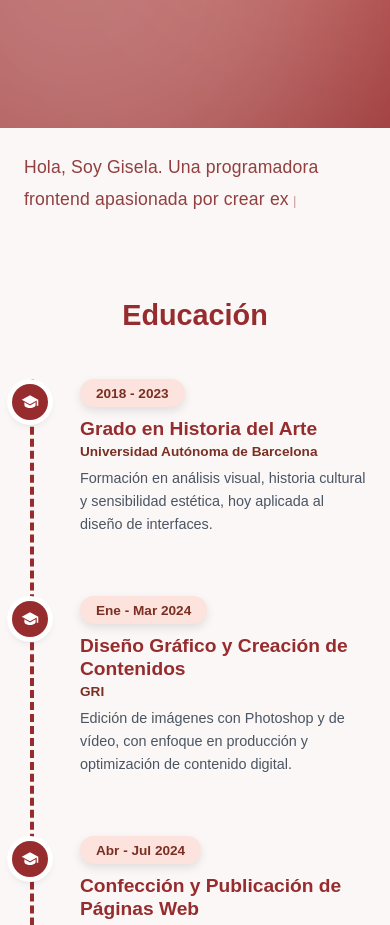
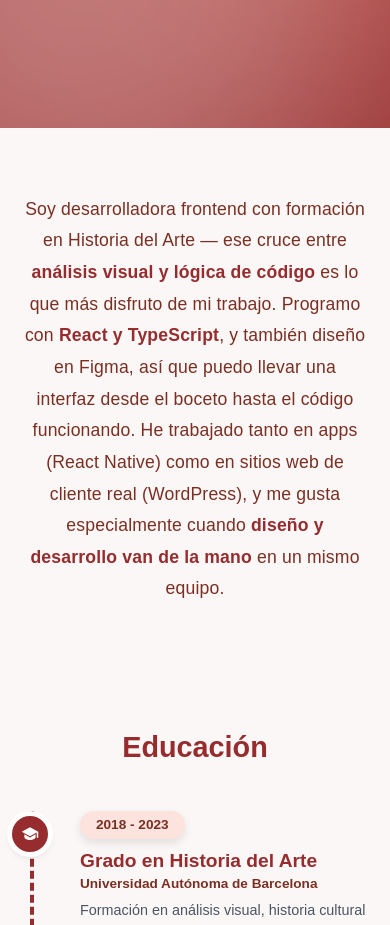
Before and after one commit to Gisela-99/giselacarballo, a React (Vite) app in the folder Portafolio/: page / in a window 390 px wide. Shown: the part 780-1705 px from the top of the page. Built offline with nearby package versions, Linux system fonts and the light colour scheme.

Commit message:
feat: actualiza Home, refactoriza AboutSection y añade TypewriterSection

```diff
--- a/Portafolio/index.html
+++ b/Portafolio/index.html
@@ -1,10 +1,24 @@
 <!doctype html>
-<html lang="en">
+<html lang="es">
   <head>
     <meta charset="UTF-8" />
     <link rel="icon" type="image/svg+xml" href="/Logo-Gisela.svg" />
     <meta name="viewport" content="width=device-width, initial-scale=1.0" />
-    <title>Gisela Carballo Urquidi</title>
+    <title>Gisela Carballo Urquidi | Desarrolladora Frontend</title>
+    <meta name="description" content="Portafolio de Gisela Carballo Urquidi, desarrolladora frontend y diseñadora UI. Proyectos en React, TypeScript y WordPress." />
+
+    <!-- Open Graph -->
+    <meta property="og:type" content="website" />
+    <meta property="og:title" content="Gisela Carballo Urquidi | Desarrolladora Frontend" />
+    <meta property="og:description" content="Portafolio de Gisela Carballo Urquidi, desarrolladora frontend y diseñadora UI." />
+    <meta property="og:image" content="https://giselacarballo.vercel.app/preview.png" />
+    <meta property="og:url" content="https://giselacarballo.vercel.app/" />
+
+    <!-- Twitter -->
+    <meta name="twitter:card" content="summary_large_image" />
+    <meta name="twitter:title" content="Gisela Carballo Urquidi | Desarrolladora Frontend" />
+    <meta name="twitter:description" content="Portafolio de Gisela Carballo Urquidi, desarrolladora frontend y diseñadora UI." />
+    <meta name="twitter:image" content="https://giselacarballo.vercel.app/preview.png" />
   </head>
   <body>
     <div id="root"></div>
--- a/Portafolio/src/pages/Home/Home.tsx
+++ b/Portafolio/src/pages/Home/Home.tsx
@@ -1,8 +1,8 @@
 import Hero from "./components/Hero";
-import Typewriter from "./components/AboutSection";
 import ProjectsSection from "./components/ProjectsSection";
 import ProjectsMobile from "./components/ProjectsMobile";
 import EducationSection from "../../components/EducationTimeline/EducationTimeline";
+import AboutSection from "./components/AboutSection";
 import styles from "./Home.module.css";
 import InfiniteIconCarousel from "../../components/InfiniteCarousel/InfiniteCarousel";
 import { FaReact, FaGithub, FaHtml5, FaCss3Alt,FaWordpress } from "react-icons/fa";
@@ -16,17 +16,7 @@ export default function Home() {
     <div className={styles.container}>
       <Hero/>
       <section id="about">
-         <div className={styles.sectionDivider}></div>
-        <Typewriter
-          className={styles.typewriter}
-           speed={70}
-           loop={false}
-          triggerOnScroll
-          steps={[
-
-            {type: "write", text: " Hola, Soy Gisela. Una programadora frontend apasionada por crear experiencias digitales que combinan diseño y funcionalidad. Mi formación en Historia del Arte me ha brindado creatividad, sensibilidad estética y atención al detalle, cualidades que aplico en cada proyecto que desarrollo" },
-          ]}
-        />
+        <AboutSection />
       </section>
       <EducationSection></EducationSection>
       <ProjectsMobile id="projects" />
--- a/Portafolio/src/pages/Home/components/AboutSection.module.css
+++ b/Portafolio/src/pages/Home/components/AboutSection.module.css
@@ -1,45 +1,38 @@
-.textContainer {
-    display: flex;
-    flex-wrap: wrap;
+.aboutSection {
+  /* background: #faf3f1;  */
+  padding: 5rem 2rem;
+  display: flex;
+  justify-content: center;
 }
 
-.word {
-    margin: 0;
-    margin-right: 1rem;
+.aboutText {
+  max-width: 800px;
+  font-size: clamp(1.1rem, 4vw, 1.6rem);
+  line-height: 1.8;
+  color: #7b2f23;
+  text-align: center;
+
+  opacity: 0;
+  transform: translateY(20px);
+  transition: opacity 0.7s ease, transform 0.7s ease;
 }
 
-.word span {
-    opacity: 0.2;
-    display: inline-block;
+.aboutText.visible {
+  opacity: 1;
+  transform: translateY(0);
 }
 
-.cursor {
-  display: inline-block;
-  font-size: 1em;
-  color: currentColor;
-  margin-left: 0.3em;
-  animation: blink 0.8s steps(2, start) infinite;
-}
-
-/* Cuando la secuencia termina: cursor fijo, sin parpadeo */
-.cursorStatic {
-  animation: none;
-  opacity: 1;
-}
-
-@keyframes blink {
-  0%, 50% { opacity: 1; }
-  50.01%, 100% { opacity: 0; }
+.highlight {
+  color: #962C2E;
+  font-weight: 700;
 }
 
 @media (max-width: 768px) {
-  .cursor {
-    font-size: 0.85em;
+  .aboutSection {
+    padding: 3rem 1.5rem;
+  }
+
+  .aboutText {
+    letter-spacing: 0.01em;
   }
 }
-
-@media (max-width: 480px) {
-  .cursor {
-    font-size: 0.75em;
-  }
-}
--- a/Portafolio/src/pages/Home/components/AboutSection.tsx
+++ b/Portafolio/src/pages/Home/components/AboutSection.tsx
@@ -1,105 +1,21 @@
-import React, { useEffect, useRef, useState } from "react";
 import styles from "./AboutSection.module.css";
 
-type Step =
-  | { type: "write"; text: string }
-  | { type: "pause"; duration: number }
-  | { type: "delete"; count: number | "all" };
-
-interface TypewriterProps {
-  steps?: Step[];
-  speed?: number;
-  loop?: boolean;
-  triggerOnScroll?: boolean;
-  className?: string;
-  hideCursorWhenDone?: boolean;
-}
-
-const Typewriter: React.FC<TypewriterProps> = ({
-  steps,
-  speed = 50,
-  loop = false,
-  triggerOnScroll = true,
-  className = "",
-  hideCursorWhenDone = false,
-}) => {
-  const [output, setOutput] = useState("");
-  const [isTyping, setIsTyping] = useState(true);
-  const containerRef = useRef<HTMLDivElement | null>(null);
-  const started = useRef(!triggerOnScroll);
-
-  const cursor = "|";
-
-  useEffect(() => {
-    if (triggerOnScroll) {
-      const observer = new IntersectionObserver(
-        ([entry]) => {
-          if (entry.isIntersecting && !started.current) {
-            started.current = true;
-            runSequence();
-          }
-        },
-        { threshold: 0.1 }
-      );
-      if (containerRef.current) observer.observe(containerRef.current);
-      return () => observer.disconnect();
-    } else {
-      runSequence();
-    }
-    // eslint-disable-next-line react-hooks/exhaustive-deps
-  }, []);
-
-  const runSequence = async () => {
-    setIsTyping(true);
-    do {
-      for (const step of steps || []) {
-        if (step.type === "write") {
-          await typeText(step.text);
-        }
-        if (step.type === "pause") {
-          await wait(step.duration);
-        }
-        if (step.type === "delete") {
-          await deleteText(step.count);
-        }
-      }
-    } while (loop);
-
-    setIsTyping(false);
-  };
-
-  const typeText = async (text: string) => {
-    for (let i = 0; i < text.length; i++) {
-      setOutput((prev) => prev + text[i]);
-      const randomSpeed = speed + Math.random() * speed * 0.8;
-      await wait(randomSpeed);
-    }
-  };
-
-  const deleteText = async (count: number | "all") => {
-    const total = count === "all" ? output.length : count;
-    for (let i = 0; i < total; i++) {
-      setOutput((prev) => prev.slice(0, -1));
-      const randomSpeed = speed * 0.6 + Math.random() * speed * 0.4;
-      await wait(randomSpeed);
-    }
-  };
-
-  const wait = (time: number) =>
-    new Promise((resolve) => setTimeout(resolve, time));
-
-  const showCursor = !(hideCursorWhenDone && !isTyping);
-
+const AboutSection = () => {
   return (
-    <div ref={containerRef} className={className} aria-live="polite">
-      {output}
-      {showCursor && (
-        <span className={`${styles.cursor} ${!isTyping ? styles.cursorStatic : ""}`}>
-          {cursor}
-        </span>
-      )}
-    </div>
+    <section className={styles.aboutSection} id="about">
+      <p className={`${styles.aboutText} ${styles.visible}`}>
+        Soy desarrolladora frontend con formación en Historia del Arte — ese cruce entre{" "}
+        <span className={styles.highlight}>análisis visual y lógica de código</span> es lo
+        que más disfruto de mi trabajo. Programo con{" "}
+        <span className={styles.highlight}>React y TypeScript</span>, y también diseño en
+        Figma, así que puedo llevar una interfaz desde el boceto hasta el código
+        funcionando. He trabajado tanto en apps (React Native) como en sitios web de
+        cliente real (WordPress), y me gusta especialmente cuando{" "}
+        <span className={styles.highlight}>diseño y desarrollo van de la mano</span> en un
+        mismo equipo.
+      </p>
+    </section>
   );
 };
 
-export default Typewriter;
+export default AboutSection;
```
Also changed, not shown: Portafolio/src/pages/Home/components/TypewriterSection.css (added, +45 -0 lines), Portafolio/src/pages/Home/components/TypewriterSection.tsx (added, +105 -0 lines).
